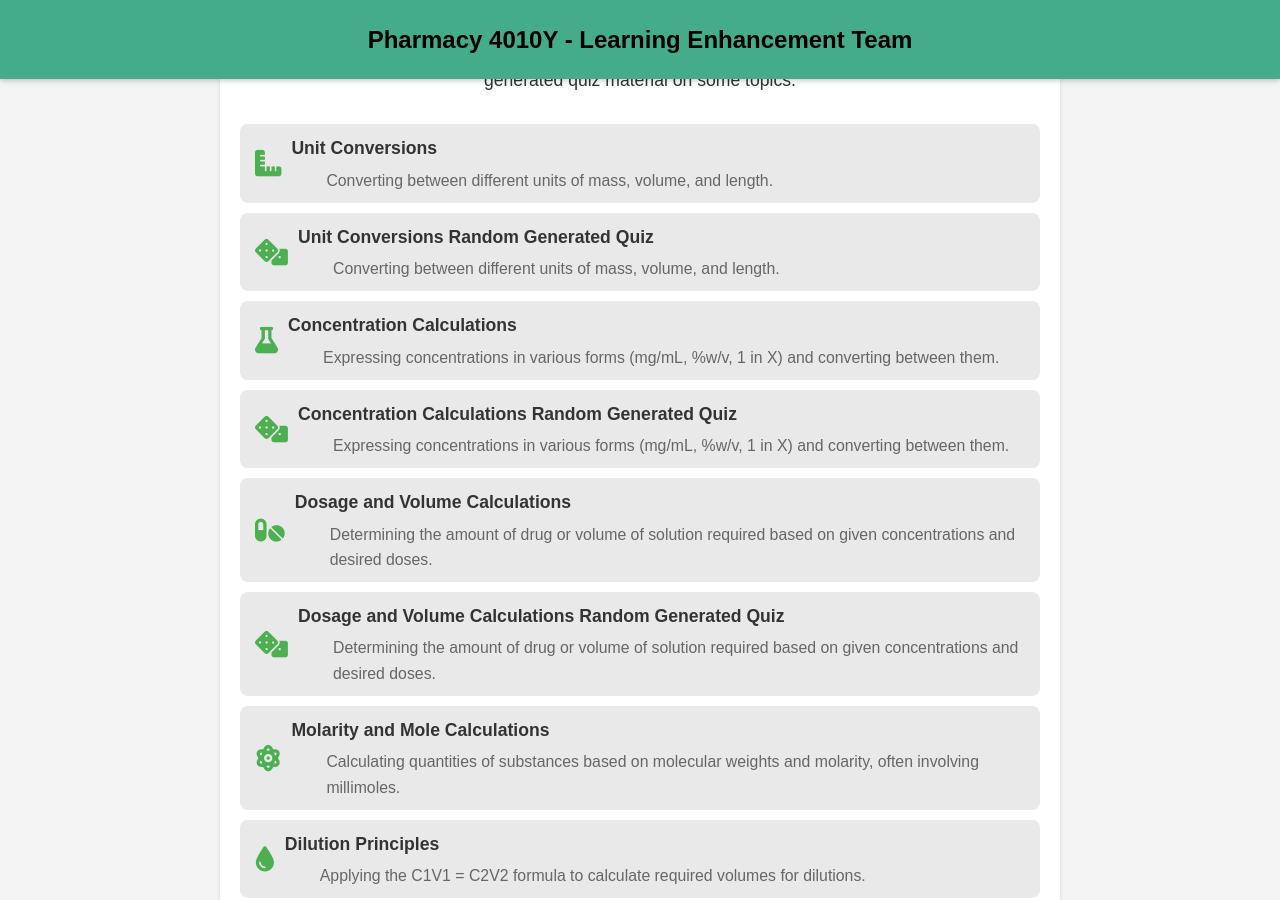
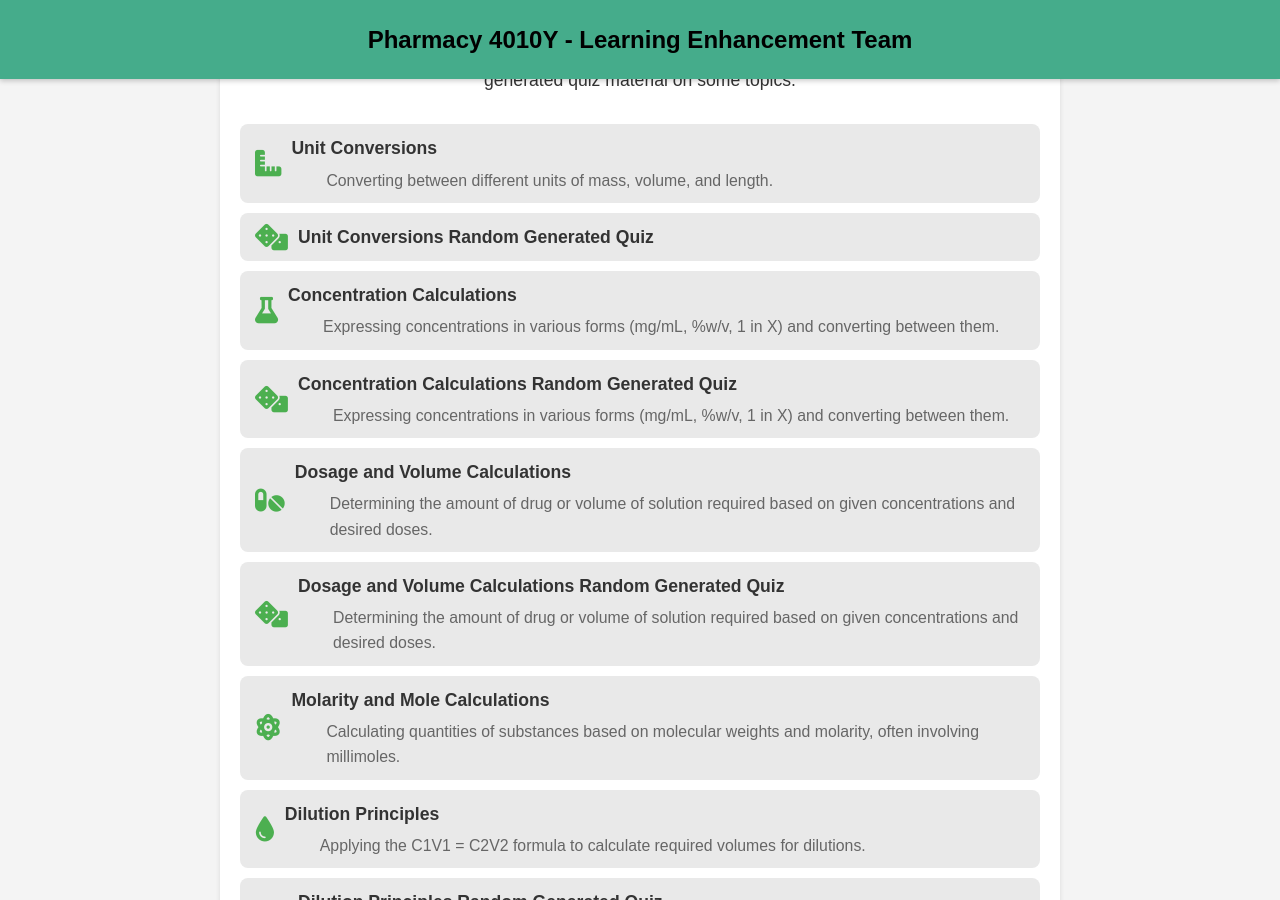
Before and after one commit to probe973/pha-4010y, a Jekyll site: the page index.html, which Jekyll copies as it is, in a window 1280 px wide and 900 px high, scrolled down 929 px. Built offline with Jekyll 4.4.1, drawn with Linux system fonts in a browser that asks for light colours.

Commit message:
Update index.html

```diff
--- a/index.html
+++ b/index.html
@@ -269,7 +269,7 @@
                 <i class="fas fa-dice topic-icon"></i>
                 <div>
                     <strong>Unit Conversions Random Generated Quiz</strong>
-                    <div class="topic-description">Converting between different units of mass, volume, and length.</div>
+                   <!-- <div class="topic-description">Converting between different units of mass, volume, and length.</div> -->
                 </div>
             </a>
             <a href="concentrations/qs.html" class="topic-link">
```
